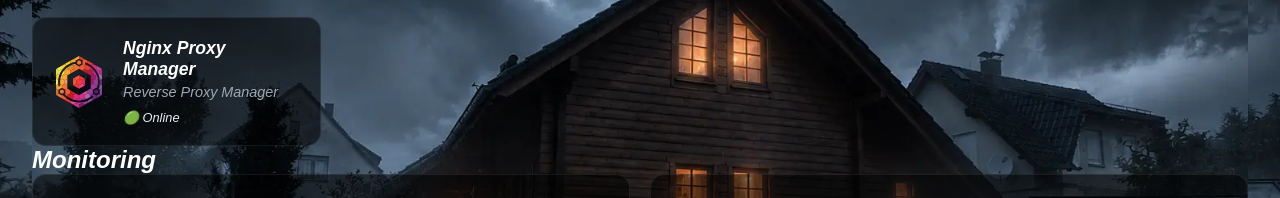
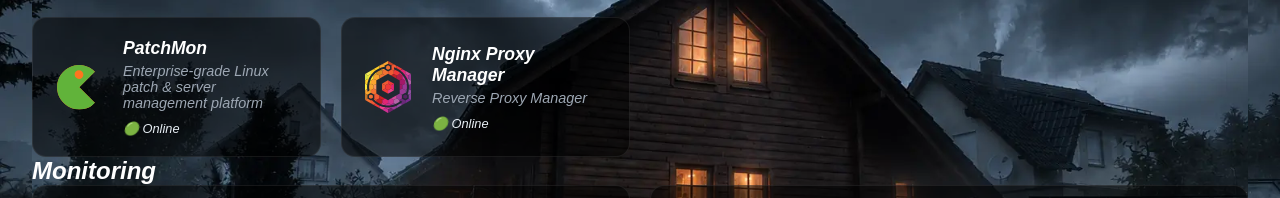
Before and after one commit to zzeroo/homebase-dashboard, a plain HTML site: page index.html in a window 1280 px wide. Shown: the part 303-501 px from the top of the page. Drawn offline with Linux system fonts and the light colour scheme.

Commit message:
Add: PatchMon

```diff
--- a/index.html
+++ b/index.html
@@ -63,6 +63,15 @@
                             <div class="card-content">
                                 <div class="title">UOS Server - Unifi</div>
                                 <div class="subtitle">WLAN Access Point</div>
+                                <div class="status">🟢 Online</div>
+                            </div>
+                        </a>
+
+                        <a class="card" href="https://patchmon.zzeroo.lan/" data-fqdn="patchmon" target="_blank" rel="noopener noreferrer">
+                            <img class="card-icon" src="/images/icons/patchmon.svg" alt="" />
+                            <div class="card-content">
+                                <div class="title">PatchMon</div>
+                                <div class="subtitle">Enterprise-grade Linux patch & server management platform</div>
                                 <div class="status">🟢 Online</div>
                             </div>
                         </a>
```
Also changed, not shown: images/icons/patchmon.svg (added), 2 other files.
